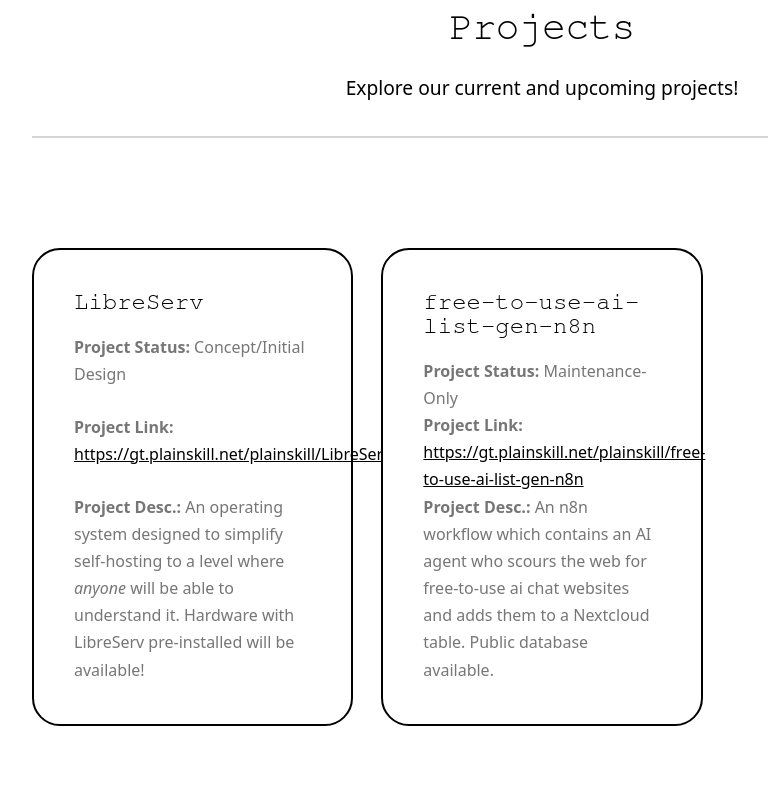
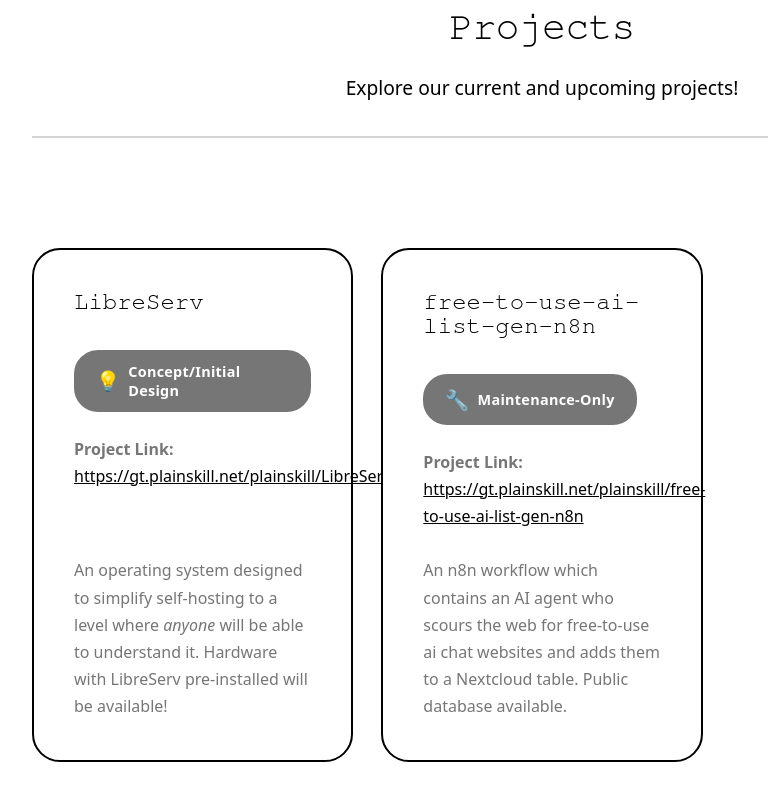
Before and after one commit to LibreLoom/Website, a React (Vite) app in the folder web/: page /projects in a window 1280 px wide. Shown: the part 665-1465 px from the top of the page, without its empty margins (98-866 px from the left). Built offline with nearby package versions, Linux system fonts and the light colour scheme; a web font is replaced by a local one.

Commit message:
tackled issue 'Things to fix for remake.'

```diff
--- a/web/src/components/ColorSettings.jsx
+++ b/web/src/components/ColorSettings.jsx
@@ -100,17 +100,25 @@
         root.style.setProperty('--accent', colors.accent)
       }
     } else {
-      // Use same colors for both modes
+      // Swap primary and secondary for dark mode, keep accent the same
       root.style.setProperty('--primary-light', colors.primary)
       root.style.setProperty('--secondary-light', colors.secondary)
       root.style.setProperty('--accent-light', colors.accent)
-      root.style.setProperty('--primary-dark', colors.primary)
-      root.style.setProperty('--secondary-dark', colors.secondary)
+      root.style.setProperty('--primary-dark', colors.secondary)
+      root.style.setProperty('--secondary-dark', colors.primary)
       root.style.setProperty('--accent-dark', colors.accent)
 
-      root.style.setProperty('--primary', colors.primary)
-      root.style.setProperty('--secondary', colors.secondary)
-      root.style.setProperty('--accent', colors.accent)
+      // Apply based on current theme
+      const theme = document.documentElement.getAttribute('data-theme') || 'light'
+      if (theme === 'dark') {
+        root.style.setProperty('--primary', colors.secondary)
+        root.style.setProperty('--secondary', colors.primary)
+        root.style.setProperty('--accent', colors.accent)
+      } else {
+        root.style.setProperty('--primary', colors.primary)
+        root.style.setProperty('--secondary', colors.secondary)
+        root.style.setProperty('--accent', colors.accent)
+      }
     }
   }
 
--- a/web/src/components/Navigation.jsx
+++ b/web/src/components/Navigation.jsx
@@ -59,9 +59,23 @@
           root.style.setProperty('--accent', colors.accent)
         }
       } else {
-        root.style.setProperty('--primary', colors.primary)
-        root.style.setProperty('--secondary', colors.secondary)
-        root.style.setProperty('--accent', colors.accent)
+        // Swap primary and secondary for dark mode, keep accent the same
+        root.style.setProperty('--primary-light', colors.primary)
+        root.style.setProperty('--secondary-light', colors.secondary)
+        root.style.setProperty('--accent-light', colors.accent)
+        root.style.setProperty('--primary-dark', colors.secondary)
+        root.style.setProperty('--secondary-dark', colors.primary)
+        root.style.setProperty('--accent-dark', colors.accent)
+
+        if (currentTheme === 'dark') {
+          root.style.setProperty('--primary', colors.secondary)
+          root.style.setProperty('--secondary', colors.primary)
+          root.style.setProperty('--accent', colors.accent)
+        } else {
+          root.style.setProperty('--primary', colors.primary)
+          root.style.setProperty('--secondary', colors.secondary)
+          root.style.setProperty('--accent', colors.accent)
+        }
       }
     }
   }
--- a/web/src/components/Projects.jsx
+++ b/web/src/components/Projects.jsx
@@ -24,15 +24,25 @@
         <div className="cards-container">
           <div className="card">
             <h2>LibreServ</h2>
-            <p><strong>Project Status:</strong> Concept/Initial Design</p>
+            <div className="status-container">
+              <span className="status-badge status-concept">
+                <span className="status-icon">💡</span>
+                <span className="status-text">Concept/Initial Design</span>
+              </span>
+            </div>
             <p><strong>Project Link:</strong> <a href="https://gt.plainskill.net/plainskill/LibreServ" target="_blank" rel="noopener noreferrer">https://gt.plainskill.net/plainskill/LibreServ</a></p>
-            <p><strong>Project Desc.:</strong> An operating system designed to simplify self-hosting to a level where <em>anyone</em> will be able to understand it. Hardware with LibreServ pre-installed will be available!</p>
+            <p><br></br>An operating system designed to simplify self-hosting to a level where <em>anyone</em> will be able to understand it. Hardware with LibreServ pre-installed will be available!</p>
           </div>
           <div className="card">
             <h2>free-to-use-ai-list-gen-n8n</h2>
-            <p><strong>Project Status:</strong> Maintenance-Only</p>
+            <div className="status-container">
+              <span className="status-badge status-maintenance">
+                <span className="status-icon">🔧</span>
+                <span className="status-text">Maintenance-Only</span>
+              </span>
+            </div>
             <p><strong>Project Link:</strong> <a href="https://gt.plainskill.net/plainskill/free-to-use-ai-list-gen-n8n" target="_blank" rel="noopener noreferrer">https://gt.plainskill.net/plainskill/free-to-use-ai-list-gen-n8n</a></p>
-            <p><strong>Project Desc.:</strong> An n8n workflow which contains an AI agent who scours the web for free-to-use ai chat websites and adds them to a Nextcloud table. Public database available.</p>
+            <p><br></br>An n8n workflow which contains an AI agent who scours the web for free-to-use ai chat websites and adds them to a Nextcloud table. Public database available.</p>
           </div>
         </div>
       </section>
--- a/web/src/styles/ColorSettings.css
+++ b/web/src/styles/ColorSettings.css
@@ -29,7 +29,6 @@
   width: 90%;
   max-height: 85vh;
   overflow-y: auto;
-  box-shadow: 0 10px 50px rgba(0, 0, 0, 0.3);
 }
 
 .color-settings-modal h1 {
--- a/web/src/styles/Home.css
+++ b/web/src/styles/Home.css
@@ -100,9 +100,18 @@
   position: absolute;
   border-radius: 28px;
   overflow: hidden;
-  pointer-events: none;
+  pointer-events: auto;
   z-index: 0;
   border: 2px solid var(--secondary);
+  transition: transform 0.3s cubic-bezier(0.34, 1.56, 0.64, 1),
+              border-color 0.3s ease;
+  cursor: pointer;
+}
+
+.decorative-img:hover {
+  transform: scale(1.1) !important;
+  border-color: var(--accent);
+  z-index: 10;
 }
 
 .decorative-img img {
--- a/web/src/styles/Navigation.css
+++ b/web/src/styles/Navigation.css
@@ -177,23 +177,19 @@
   padding: 0;
   z-index: 1001;
   transition: transform 0.3s cubic-bezier(0.34, 1.56, 0.64, 1),
-              box-shadow 0.3s ease,
               background 0.3s ease,
               border 0.3s ease;
-  box-shadow: 0 4px 12px rgba(0, 0, 0, 0.15);
   touch-action: none;
   will-change: transform;
 }
 
 .hamburger:hover:not(.dragging) {
   transform: scale(1.1) rotate(5deg);
-  box-shadow: 0 6px 18px rgba(0, 0, 0, 0.2);
 }
 
 .hamburger.dragging {
   cursor: grabbing;
   transition: none !important;
-  box-shadow: 0 8px 24px rgba(0, 0, 0, 0.3);
   transform: scale(1.05);
 }
 
--- a/web/src/styles/Projects.css
+++ b/web/src/styles/Projects.css
@@ -141,6 +141,87 @@
   transition: color 0.3s ease;
 }
 
+.status-container {
+  margin: 16px 0 24px 0;
+  display: flex;
+  justify-content: flex-start;
+}
+
+.status-badge {
+  display: inline-flex;
+  align-items: center;
+  gap: 8px;
+  padding: 10px 20px;
+  border-radius: 24px;
+  font-weight: 600;
+  font-size: 0.9rem;
+  letter-spacing: 0.02em;
+  position: relative;
+  overflow: hidden;
+  transition: all 0.4s cubic-bezier(0.34, 1.56, 0.64, 1);
+  cursor: default;
+}
+
+.status-badge:hover {
+  transform: translateY(-3px) scale(1.05);
+}
+
+.status-icon {
+  font-size: 1.2rem;
+  display: flex;
+  align-items: center;
+  animation: statusIconPulse 2s ease-in-out infinite;
+}
+
+.status-text {
+  position: relative;
+  z-index: 1;
+}
+
+/* Concept/Initial Design Status */
+.status-concept {
+  background: var(--accent);
+  color: var(--primary);
+  border: 2px solid var(--accent);
+}
+
+/* Maintenance-Only Status */
+.status-maintenance {
+  background: var(--accent);
+  color: var(--primary);
+  border: 2px solid var(--accent);
+}
+
+/* Active/Development Status (for future use) */
+.status-active {
+  background: var(--accent);
+  color: var(--primary);
+  border: 2px solid var(--accent);
+}
+
+/* Completed Status (for future use) */
+.status-completed {
+  background: var(--accent);
+  color: var(--primary);
+  border: 2px solid var(--accent);
+}
+
+/* Planning Status (for future use) */
+.status-planning {
+  background: var(--accent);
+  color: var(--primary);
+  border: 2px solid var(--accent);
+}
+
+@keyframes statusIconPulse {
+  0%, 100% {
+    transform: scale(1);
+  }
+  50% {
+    transform: scale(1.15);
+  }
+}
+
 .card a {
   color: var(--secondary);
   text-decoration: underline;
```
